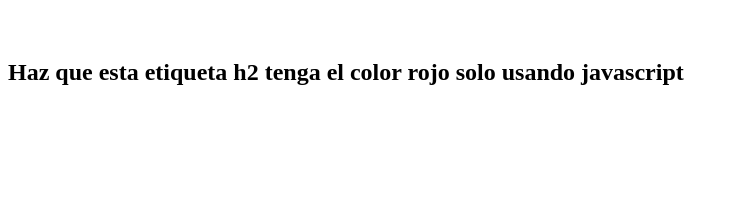
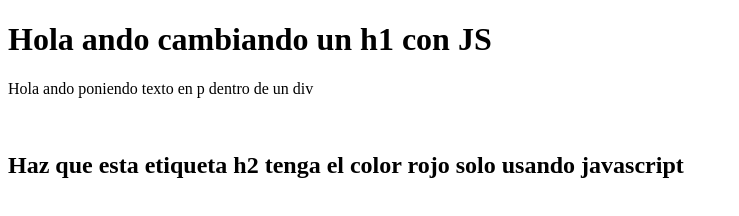
Before and after one commit to Alfredo3232/dom-excercise, a website: page index.html in a window 1280 px wide. Shown: the whole page, without its empty margins (0-739 px from the left). Drawn offline with Linux system fonts and the light colour scheme.

Commit message:
add functions that manipulate the DOM

```diff
--- a/code.js
+++ b/code.js
@@ -0,0 +1,26 @@
+function getH1(texto) {
+    var h1s = document.getElementsByTagName('h1')[0]
+    console.log(h1s)
+    h1s.textContent = texto
+}
+
+getH1("Hola ando cambiando un  h1 con JS")
+
+
+function manipularP(texto) {
+    var div = document.getElementsByTagName('div')[0]
+    var p = div.children[0]
+    p.textContent = texto
+    console.log(div)
+}
+
+manipularP("Hola ando poniendo texto en p dentro de un div")
+
+function imagenLink(link) {
+    var img = document.getElementsByTagName('img')[0]
+    var src = img.attributes[0]
+    src.value = link
+    console.log(img)
+}
+
+imagenLink("")
--- a/index.html
+++ b/index.html
@@ -9,7 +9,6 @@
     <title>Manipulando el DOM</title>
 
     <link rel="stylesheet" href="styles.css">
-    <script src="code.js"></script>
 </head>
 
 <body>
@@ -23,11 +22,13 @@
     <img src="">
     <!-- manipule los atributos de esta etiqueta img para poner un enlace dentro de esta etiqueta img para que aparezca la imagen  -->
 
-    <h2>Haz que esta etiqueta h2 tenga el color rojo solo usando javascript</h2>
+    <h2 style="">Haz que esta etiqueta h2 tenga el color rojo solo usando javascript</h2>
 
     <div>
         <!-- cree una etiqueta p con texto dentro usando solo javascript -->
     </div>
+
+    <script src="code.js"></script>
 </body>
 
 </html>
```
